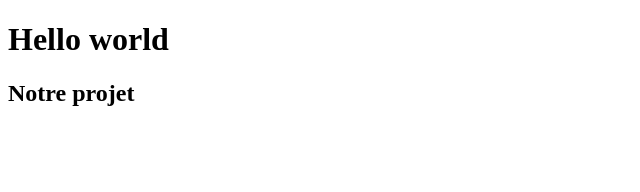
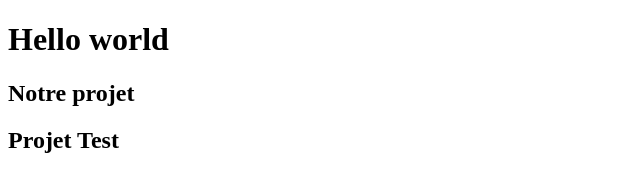
Before and after one commit to GaelleBoutolini/algo-javascript, a plain HTML site: page index.html in a window 1280 px wide. Shown: the whole page, without its empty margins (0-640 px from the left). Drawn offline with Linux system fonts and the light colour scheme.

Commit message:
mon test commit

```diff
--- a/index.html
+++ b/index.html
@@ -9,5 +9,7 @@
 <body>
     <h1>Hello world</h1>
     <h2>Notre projet</h2>
+    <h2>Projet Test</h2>
+
 </body>
 </html>
```
